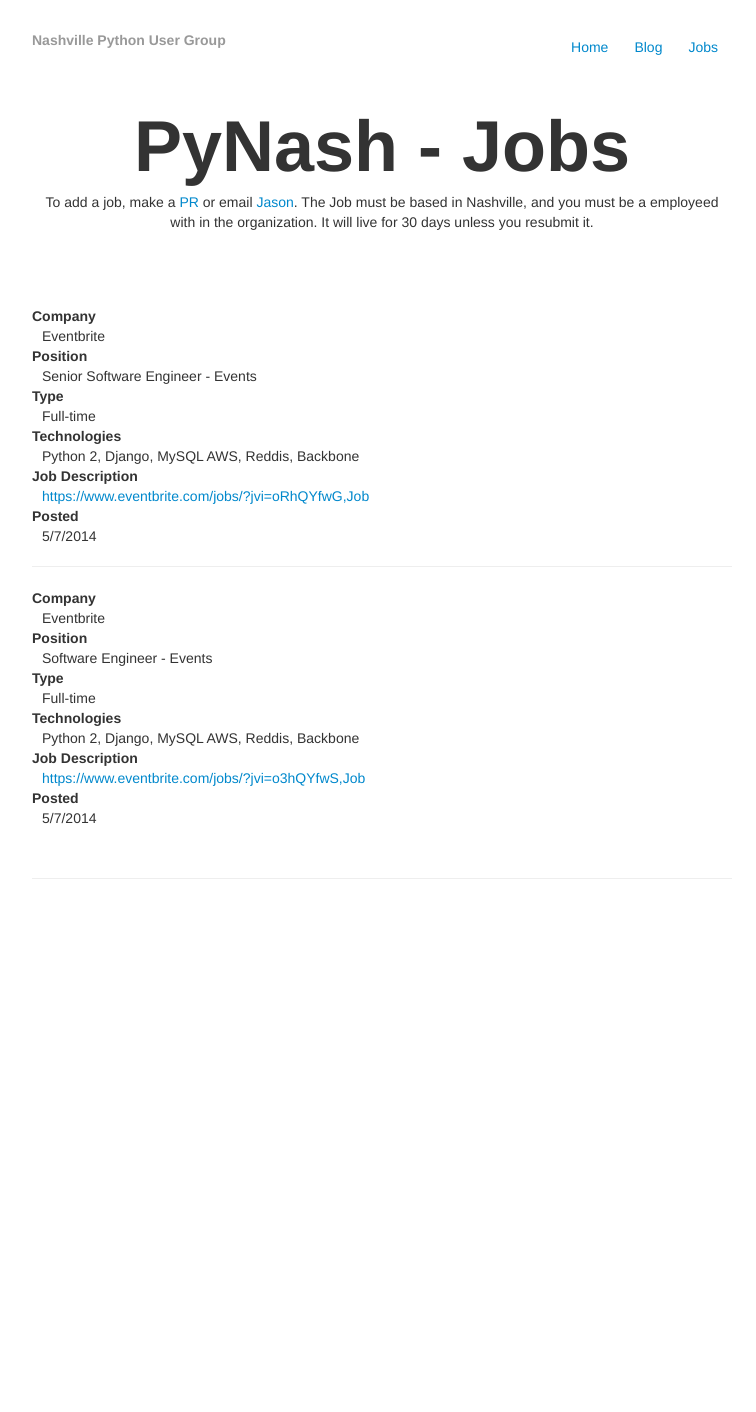
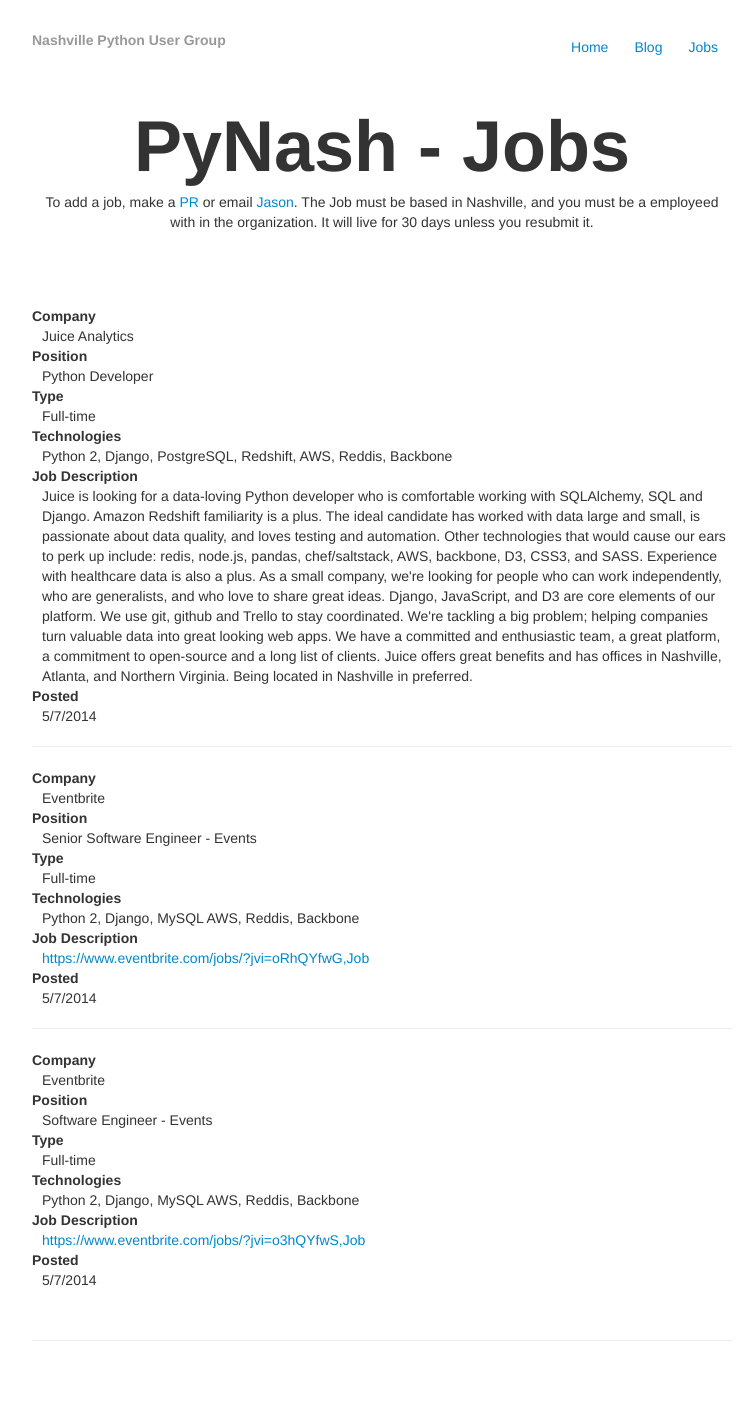
Before and after one commit to pynashorg/pynashorg.github.com, a Jekyll site: the page built from jobs.html, in a window 1280 px wide. Shown: the whole page, without its empty margins (258-1014 px from the left). Built offline with Jekyll 4.4.1, drawn with Linux system fonts in a browser that asks for light colours; nearby versions of some CDN libraries; library files that are not in the unit come from our copies; before the commit the page ends 950 px from its top, so only the background shows below that.

Commit message:
Adding Juice Job
Signed-off-by: Jason Myers <jason@jasonamyers.com>

```diff
--- a/jobs.html
+++ b/jobs.html
@@ -12,6 +12,27 @@
 </div>
 
 <div class="row-fluid">
+  <dl>
+    <dt>Company</dt>
+    <dd>Juice Analytics</dd>
+    <dt>Position</dt>
+    <dd>Python Developer</dd>
+    <dt>Type</dt>
+    <dd>Full-time</dd>
+    <dt>Technologies</dt>
+    <dd>Python 2, Django, PostgreSQL, Redshift,  AWS, Reddis, Backbone</dd>
+    <dt>Job Description</dt>
+    <dd>Juice is looking for a data-loving Python developer who is comfortable working with SQLAlchemy, SQL and Django.  Amazon Redshift familiarity is a plus. The ideal candidate has worked with data large and small, is passionate about data quality, and loves testing and automation.
+
+    Other technologies that would cause our ears to perk up include: redis, node.js, pandas, chef/saltstack, AWS, backbone, D3, CSS3, and SASS. Experience with healthcare data is also a plus.
+
+    As a small company, we're looking for people who can work independently, who are generalists, and who love to share great ideas. Django, JavaScript, and D3 are core elements of our platform. We use git, github and Trello to stay coordinated.
+
+    We're tackling a big problem; helping companies turn valuable data into great looking web apps. We have a committed and enthusiastic team, a great platform, a commitment to open-source and a long list of clients. Juice offers great benefits and has offices in Nashville, Atlanta, and Northern Virginia. Being located in Nashville in preferred. </dd>
+    <dt>Posted</dt>
+    <dd>5/7/2014</dd>
+  </dl>
+  <hr />
   <dl>
     <dt>Company</dt>
     <dd>Eventbrite</dd>
```
